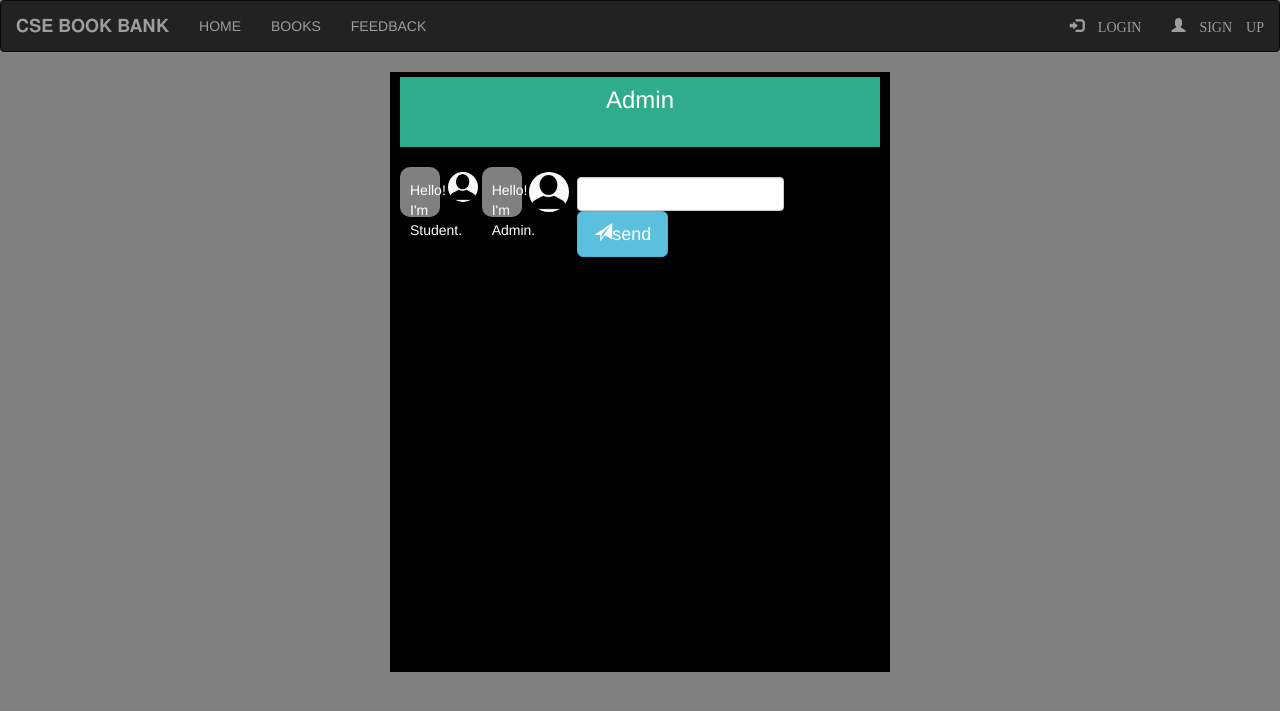
After one commit to pranjali26/Book-bank, a PHP site: page /Message.php in a window 1280 px wide. The commit adds this page. Shown: the top 711 px of the page. Run offline with PHP 8.4, Linux system fonts and the light colour scheme.

Commit message:
fix:message

```diff
--- /dev/null
+++ b/Message.php
@@ -0,0 +1,108 @@
+<?php
+  include "connection.php";
+  include "navbar.php";
+?>
+
+<!DOCTYPE
+<html>
+<head>
+    <title>Message</title>
+</head>
+<meta name="viewport" content="width=device-width, initial-scale=1">
+<style type="text/css">
+    body
+    {
+        /* background-image: url("imag"); */
+        /* background-repeat: no-repeat; */
+        background-color: gray;
+    }
+    .wrapper
+ {
+    height: 600px;
+    width: 500px;
+    background-color: black;
+    opacity:9;
+    color:white;
+    margin:20px auto;
+    padding:10px;
+ }
+ .form-contol
+ {
+    height: 47px;
+    width: 76%;
+ }
+ .msg{
+    height:450px;
+    overflow-y:scroll;
+ }
+ btn-info
+ {
+   background-color: #02c5b6;
+ }
+ .chat
+ {
+   display:flex;
+   flex-flow:row wrap;
+
+ }
+ .user .chatbox
+ {
+   height:50px;
+   width:40px;
+   padding:13px 10px;
+   background-color:grey;
+   border-radius: 10px;
+   order: -1;
+ }
+ .admin .chatbox
+ {
+   height:50px;
+   width:40px;
+   padding:13px 10px;
+   background-color:grey;
+   border-radius: 10px;
+   order: -1;
+ }
+
+
+ </style>
+
+ <body>
+    <div class="wrapper">
+        <div style="height: 70px; width:100%; background-color: #2eac8b; text-align:center; color:white" >
+        <h3 style="margin-top: -5px ; padding-top:10px;">Admin</h3>
+    </div>
+    <div class="msg">
+      <br>
+    <div class="chat user">
+         <div style="float:left; padding-top:5px;">
+       &nbsp
+      <?php
+             echo "<img class='img-circle profile_img' height=30 width=30 src='images/p.jpg'>";
+      ?>&nbsp
+      </div>
+<div style="float:left;" class="chatbox">
+<p> Hello! I'm Student.</p>
+      </div>
+      <br>
+      <div class="chat Admin">
+         <div style="float:left; padding-top:5px;">
+      &nbsp
+<img style="height:40px; width:40px; border-radius:50% ; "src="images/p.jpg" >
+      &nbsp
+      </div>
+<div style="float:left;" class="chatbox">
+<p> Hello! I'm Admin.</p>
+      </div>
+
+   </div>
+
+   <div style="height: 100px; padding-top:10px;">
+   <from action="" method="post">
+      <input type="text" name="msg" class="form-control">
+      <button class="btn btn-info btn-lg"><span class="glyphicon glyphicon-send"></span>send</button>
+   </from>
+
+   </div>
+   </div>
+ </html>
--- a/admin/navbar.php
+++ b/admin/navbar.php
@@ -40,6 +40,7 @@
                 </ul>
 
                 <ul class="nav navbar-nav navbar-right">
+
                   <li><a href="profile.php">
                     <div style="color: white">
 
--- a/navbar.php
+++ b/navbar.php
@@ -35,6 +35,8 @@
                   <li><a href="profile.php">PROFILE</a></li>
                 </ul>
                 <ul class="nav navbar-nav navbar-right">
+                  <li><a href="Message.php"><span class="glyphicon glyphicon-envelope"></span></a><li>
+                  <span class="badge bg-green"></span></a></li>
                   <li><a href="">
                     <div style="color: white">
                       <?php
```
Also changed, not shown: admin/Message.php (deleted), images/message.jpg (added).
